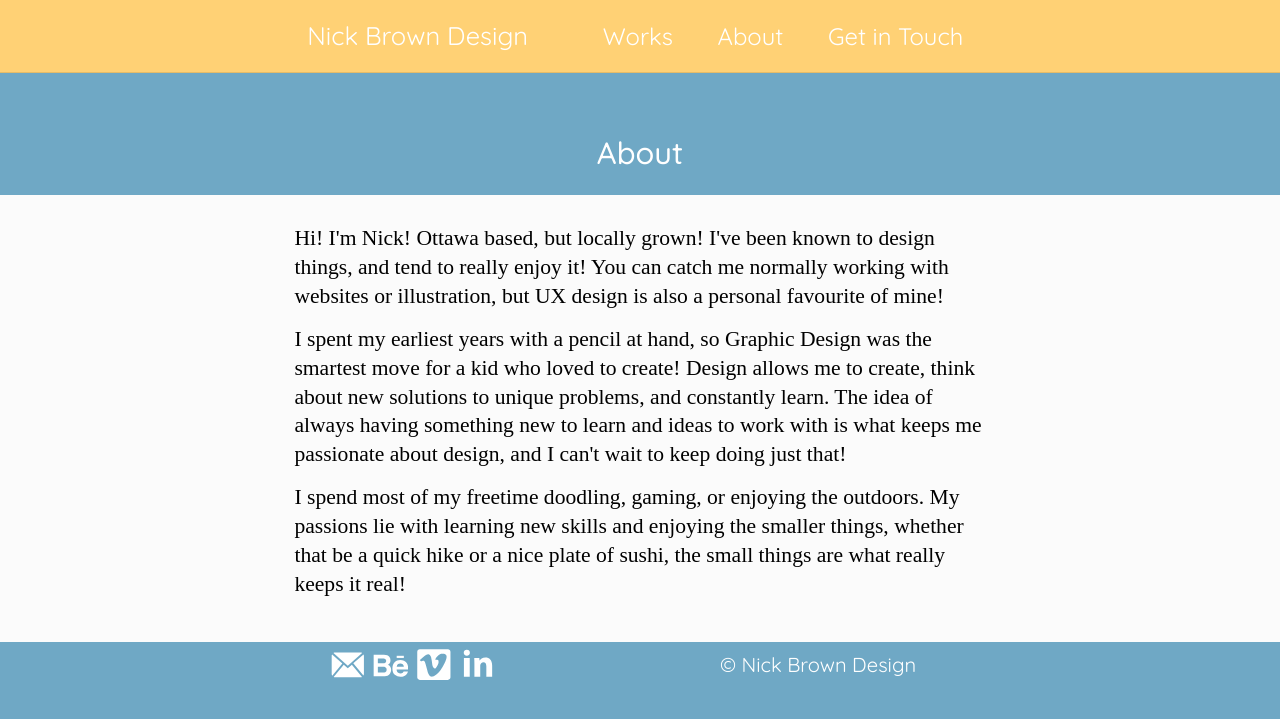
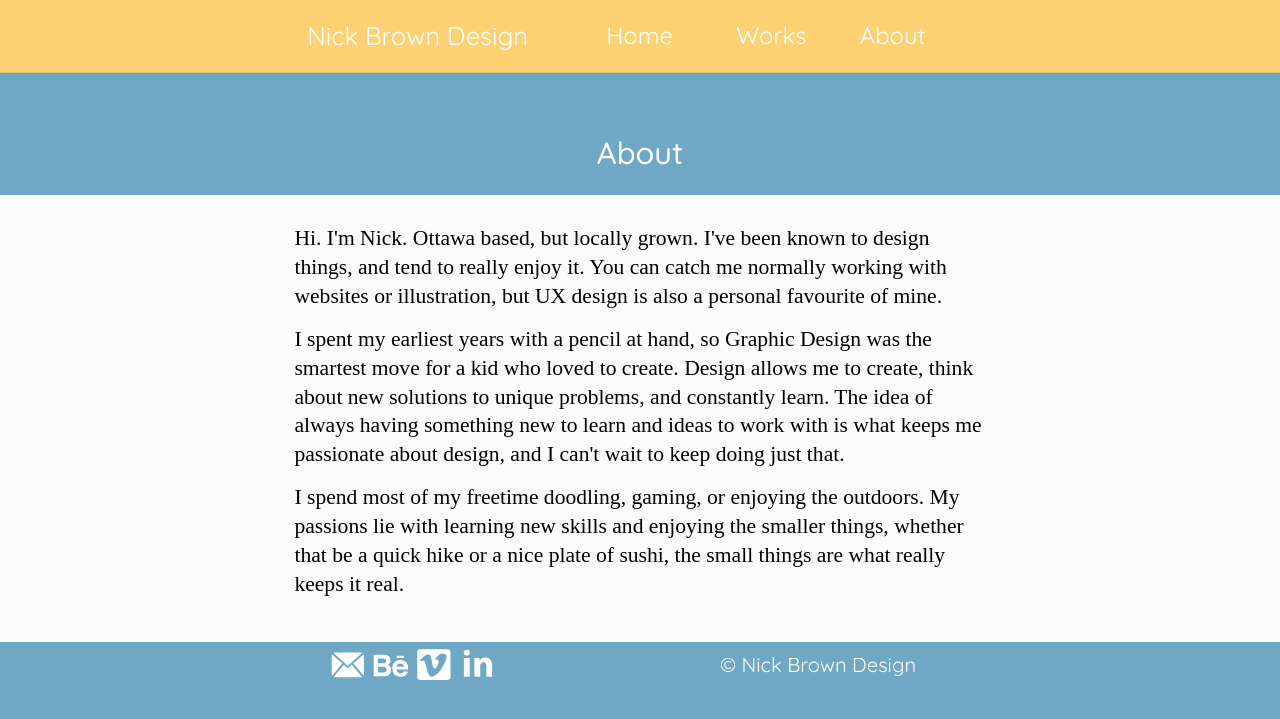
Before and after one commit to nicktgbrown/portfolio-site, a Jekyll site: the page built from about.html, in a window 1280 px wide. Shown: the top 719 px of the page. Built offline with Jekyll 4.4.1, drawn with Linux system fonts in a browser that asks for light colours; some web fonts are replaced.

Commit message:
Fix about page and remove contact page

```diff
--- a/_layouts/default.html
+++ b/_layouts/default.html
@@ -25,13 +25,13 @@
         <div class="unit unit-xs-hidden unit-s-hidden unit-m-2-3 unit-l-2-3 unit-xl-2-3 nav">
           <div class="grid">
             <div class="unit unit-xs-hidden unit-s-hidden unit-m-1-3 unit-l-1-3 unit-xl-1-3">
-              <a href="{{site.baseurl}}/case1" class="mega right">Works</a>
-            </div>
-            <div class="unit unit-xs-hidden unit-s-hidden unit-m-1-3 unit-l-1-3 unit-xl-1-3 unit-content-center-horizontal">
-              <a href="{{site.baseurl}}/about" class="mega">About</a>
+              <a href="{{site.baseurl}}/index" class="mega right">Home</a>
             </div>
             <div class="unit unit-xs-hidden unit-s-hidden unit-m-1-3 unit-l-1-3 unit-xl-1-3">
-              <a href="{{site.baseurl}}/contact" class="mega left">Get in Touch</a>
+              <a href="{{site.baseurl}}/case1" class="mega gutter-2">Works</a>
+            </div>
+            <div class="unit unit-xs-hidden unit-s-hidden unit-m-1-3 unit-l-1-3 unit-xl-1-3">
+              <a href="{{site.baseurl}}/about" class="mega gutter">About</a>
             </div>
           </div>
         </div>
--- a/about.html
+++ b/about.html
@@ -8,8 +8,8 @@ title: About
     <h2 class="push-1-4 text-center peta">About</h2>
   </div>
   <div class="max-length center wrapper">
-    <p class="mega push-1-2 pad-t">Hi! I'm Nick! Ottawa based, but locally grown! I've been known to design things, and tend to really enjoy it! You can catch me normally working with websites or illustration, but UX design is also a personal favourite of mine!</p>
-    <p class="mega push-1-2">I spent my earliest years with a pencil at hand, so Graphic Design was the smartest move for a kid who loved to create! Design allows me to create, think about new solutions to unique problems, and constantly learn. The idea of always having something new to learn and ideas to work with is what keeps me passionate about design, and I can't wait to keep doing just that!</p>
-    <p class="mega push-1-2">I spend most of my freetime doodling, gaming, or enjoying the outdoors. My passions lie with learning new skills and enjoying the smaller things, whether that be a quick hike or a nice plate of sushi, the small things are what really keeps it real!</p>
+    <p class="mega push-1-2 pad-t">Hi. I'm Nick. Ottawa based, but locally grown. I've been known to design things, and tend to really enjoy it. You can catch me normally working with websites or illustration, but UX design is also a personal favourite of mine.</p>
+    <p class="mega push-1-2">I spent my earliest years with a pencil at hand, so Graphic Design was the smartest move for a kid who loved to create. Design allows me to create, think about new solutions to unique problems, and constantly learn. The idea of always having something new to learn and ideas to work with is what keeps me passionate about design, and I can't wait to keep doing just that.</p>
+    <p class="mega push-1-2">I spend most of my freetime doodling, gaming, or enjoying the outdoors. My passions lie with learning new skills and enjoying the smaller things, whether that be a quick hike or a nice plate of sushi, the small things are what really keeps it real.</p>
   </div>
 </div>
```
Also changed, not shown: contact.html (deleted, +0 -15 lines).
